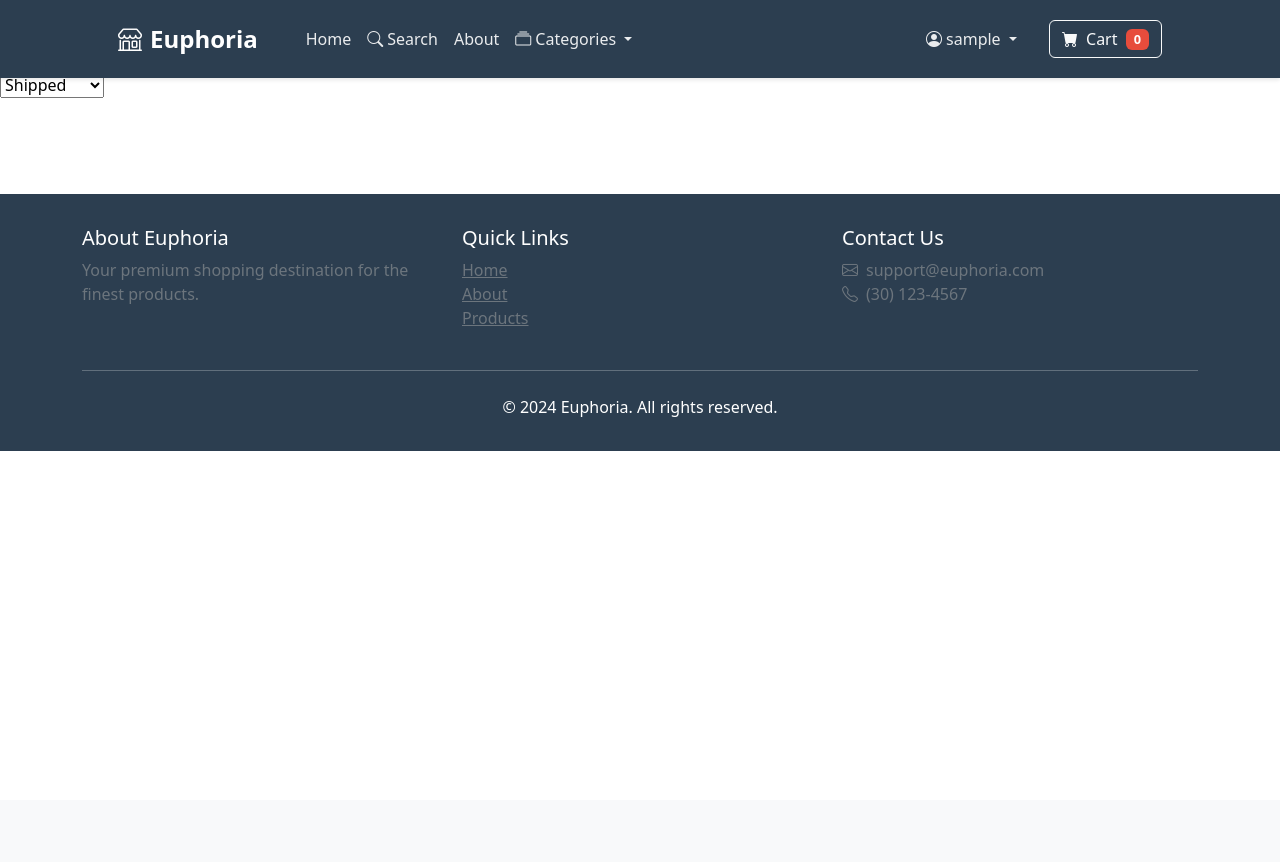
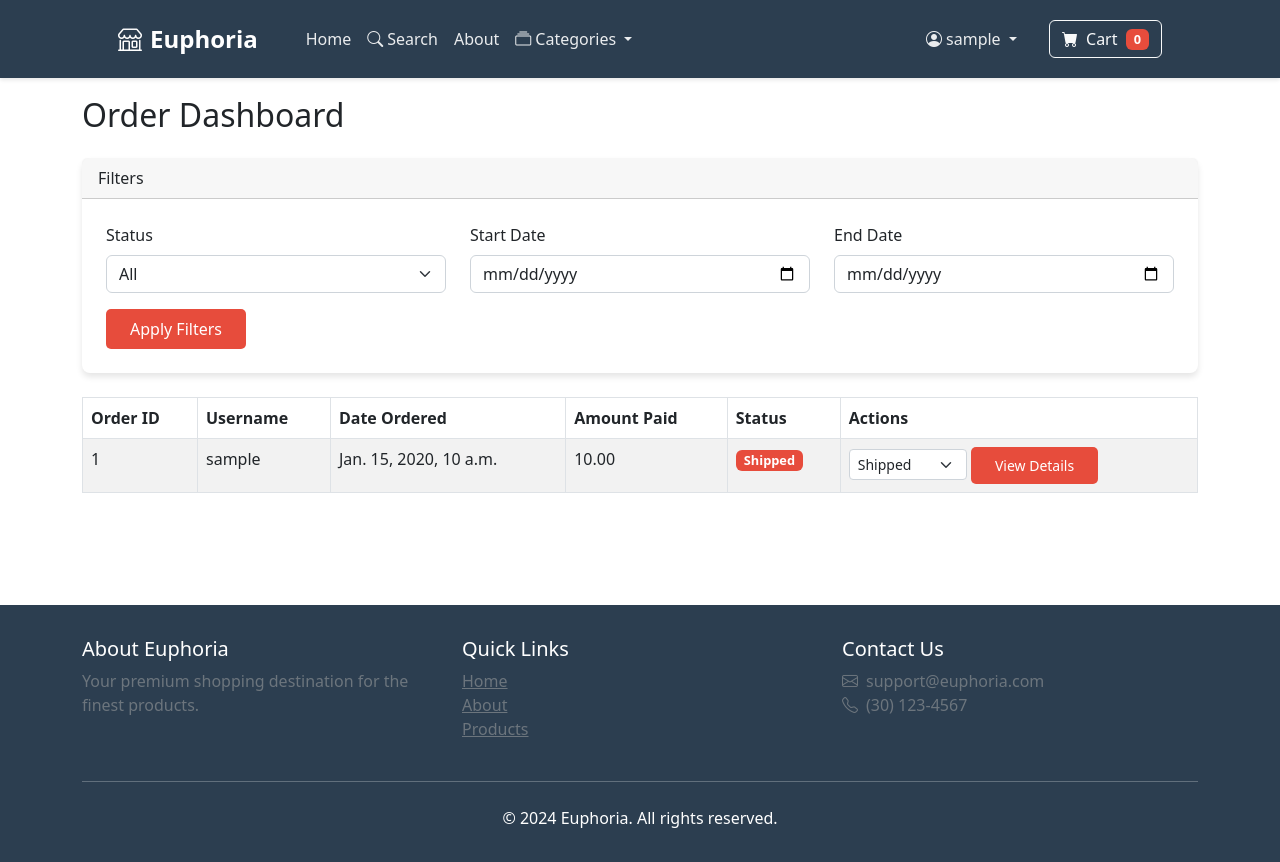
Before and after one commit to nanntheintkham/ecommerce, a Django app: page /payment/order_dashboard/ in a window 1280 px wide. Before the commit the page ends 451 px from the top, so only its background shows below. Run offline with Django 5.2, Linux system fonts and the light colour scheme; a user stored in the database is signed in; tables that the repository leaves empty hold one stand-in row (values such as "Sample post"); some libraries are stand-ins or nearby versions.

Commit message:
editing ui for payment

```diff
--- a/payment/templates/payment/order_dashboard.html
+++ b/payment/templates/payment/order_dashboard.html
@@ -1,6 +1,53 @@
 {% extends 'store/base.html' %}
 {% load static %}
 {% block content %}
+<div class="container mt-5">
+    <h2 class="mb-4">Order Dashboard</h2>
+
+    <!-- Filter Section -->
+    <div class="card mb-4">
+        <div class="card-header">
+            Filters
+        </div>
+        <div class="card-body">
+            <form method="GET" action="{% url 'order_dashboard' %}">
+                <div class="row">
+                    <div class="col-md-4 mb-3">
+                        <label for="status" class="form-label">Status</label>
+                        <select id="status" name="status" class="form-select">
+                            <option value="" {% if not request.GET.status %}selected{% endif %}>All</option>
+                            <option value="processing" {% if request.GET.status == 'processing' %}selected{% endif %}>Processing</option>
+                            <option value="shipped" {% if request.GET.status == 'shipped' %}selected{% endif %}>Shipped</option>
+                        </select>
+                    </div>
+                    <div class="col-md-4 mb-3">
+                        <label for="start_date" class="form-label">Start Date</label>
+                        <input type="date" id="start_date" name="start_date" class="form-control" value="{{ request.GET.start_date }}">
+                    </div>
+                    <div class="col-md-4 mb-3">
+                        <label for="end_date" class="form-label">End Date</label>
+                        <input type="date" id="end_date" name="end_date" class="form-control" value="{{ request.GET.end_date }}">
+                    </div>
+                </div>
+                <button type="submit" class="btn btn-primary">Apply Filters</button>
+            </form>
+        </div>
+    </div>
+
+    <!-- Orders Table -->
+    <div class="table-responsive">
+        <table class="table table-striped table-bordered">
+            <thead class="thead-dark">
+                <tr>
+                    <th scope="col">Order ID</th>
+                    <th scope="col">Username</th>
+                    <th scope="col">Date Ordered</th>
+                    <th scope="col">Amount Paid</th>
+                    <th scope="col">Status</th>
+                    <th scope="col">Actions</th>
+                </tr>
+            </thead>
+            <tbody>
                 {% for order in orders %}
                 <tr>
                     <td>{{ order.id }}</td>
@@ -9,43 +56,27 @@
                     <td>{{ order.amount_paid }}</td>
                     <td>
                         {% if order.shipped %}
-            Shipped
+                        <span class="badge bg-success">Shipped</span>
                         {% else %}
-            Processing
+                        <span class="badge bg-warning">Processing</span>
                         {% endif %}
                     </td>
                     <td>
                         {% if is_admin %}
-        <form method="post" action="{% url 'update_order_status' order.id %}">
+                        <form method="post" action="{% url 'update_order_status' order.id %}" class="d-inline">
                             {% csrf_token %}
-            <select name="status" onchange="this.form.submit()">
+                            <select name="status" class="form-select form-select-sm d-inline w-auto" onchange="this.form.submit()">
                                 <option value="processing" {% if not order.shipped %}selected{% endif %}>Processing</option>
                                 <option value="shipped" {% if order.shipped %}selected{% endif %}>Shipped</option>
                             </select>
                         </form>
                         {% endif %}
+                        <a href="{% url 'order_details' order.id %}" class="btn btn-primary btn-sm">View Details</a>
                     </td>
                 </tr>
                 {% endfor %}
-
-
-<script>
-  const handleStatusUpdate = async (orderId, newStatus) => {
-    try {
-        const response = await fetch(`/order/update_order_status/${orderId}/`, {
-            method: 'POST',
-            headers: {
-                'Content-Type': 'application/json',
-                'X-CSRFToken': document.querySelector('[name=csrfmiddlewaretoken]').value,
-            },
-            body: JSON.stringify({ status: newStatus }),
-        });
-        if (response.ok) {
-            window.location.reload();
-        }
-    } catch (error) {
-        console.error('Error updating order status:', error);
-    }
-};
-</script>
+            </tbody>
+        </table>
+    </div>
+</div>
 {% endblock %}
--- a/payment/views.py
+++ b/payment/views.py
@@ -81,10 +81,24 @@ def processing_dash(request):
 
 @login_required
 def order_dashboard(request):
-    if request.user.is_superuser:
-        orders = Order.objects.all()
-    else:
-        orders = Order.objects.filter(user=request.user)
+    orders = Order.objects.all()
+
+    # Apply filters
+    status = request.GET.get('status')
+    start_date = request.GET.get('start_date')
+    end_date = request.GET.get('end_date')
+
+    if status:
+        if status == 'processing':
+            orders = orders.filter(shipped=False)
+        elif status == 'shipped':
+            orders = orders.filter(shipped=True)
+
+    if start_date:
+        orders = orders.filter(date_ordered__gte=start_date)
+
+    if end_date:
+        orders = orders.filter(date_ordered__lte=end_date)
 
     orders = orders.order_by('-date_ordered')
 
@@ -237,8 +251,6 @@ def stripe_webhook(request):
 
     return JsonResponse({'status': 'success'})
 
-
-import logging
 logger = logging.getLogger(__name__)
 
 def handle_completed_checkout_session(session):
@@ -559,54 +571,3 @@ def order_details(request, order_id):
         logger.error(f"Error fetching order details: {e}")
         messages.error(request, "An error occurred while fetching your order details.")
         return redirect('home')
-
-# @login_required
-# def order_dashboard(request):
-#     # Get filter parameters
-#     status = request.GET.get('status')
-#     date = request.GET.get('date')
-
-#     # Base queryset
-#     if request.user.is_superuser:
-#         orders = Order.objects.all()
-#     else:
-#         orders = Order.objects.filter(user=request.user)
-
-#     # Apply filters
-#     if status:
-#         orders = orders.filter(status=status)
-#     if date:
-#         orders = orders.filter(created_at__date=datetime.strptime(date, '%Y-%m-%d').date())
-
-#     # Order by most recent first
-#     orders = orders.order_by('-created_at')
-
-#     # Pagination
-#     paginator = Paginator(orders, 10)  # Show 10 orders per page
-#     page = request.GET.get('page')
-#     orders = paginator.get_page(page)
-
-#     # Get counts for admin dashboard
-#     if request.user.is_superuser:
-#         pending_orders = Order.objects.filter(status='pending').count()
-#     else:
-#         pending_orders = orders.filter(status='pending').count()
-
-#     context = {
-#         'orders': orders,
-#         'pending_orders': pending_orders,
-#         'status': status,
-#         'date': date,
-#     }
-
-#     return render(request, 'payment/shipped_dash.html', context)
-
-# @staff_member_required
-# def update_order_status(request, order_id):
-#     if request.method == 'POST':
-#         order = get_object_or_404(Order, id=order_id)
-#         new_status = request.POST.get('status')
-#         if new_status in ['pending', 'processing', 'shipped', 'delivered']:
-#             order.status = new_status
-#             order.save()
-#     return redirect('shipped_dash')
```
Lines whose indentation alone changed are shown as unchanged.
